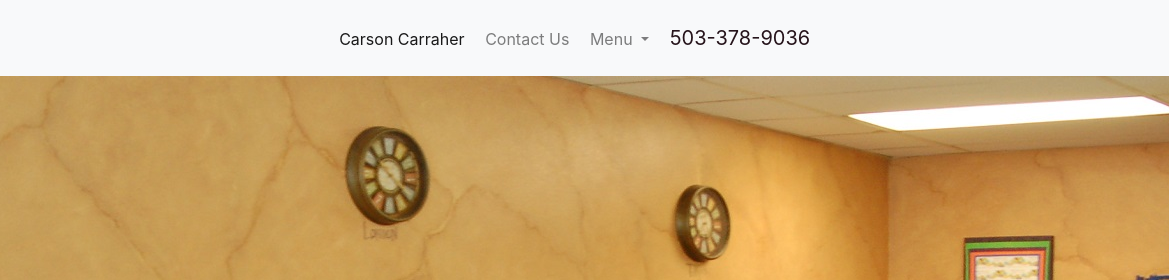
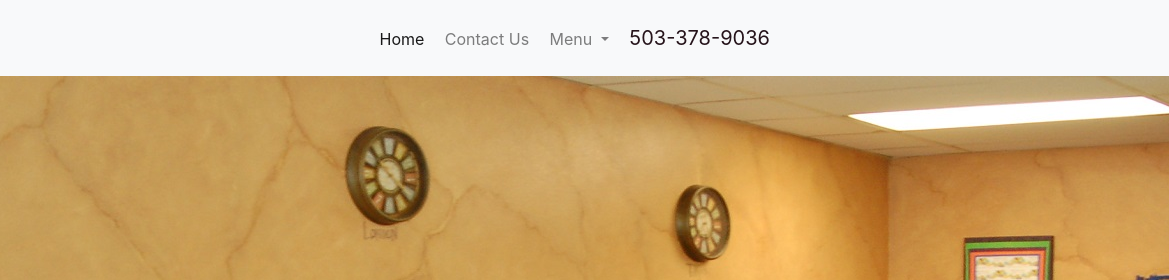
Before and after one commit to Carson133/Carson133.github.io, a plain HTML site: page mainpages/bp.html in a window 1280 px wide. Shown: the top 280 px of the page, 111-1280 px from the left. Drawn offline with nearby package versions, Linux system fonts and the light colour scheme.

Commit message:
Update bp.html

```diff
--- a/mainpages/bp.html
+++ b/mainpages/bp.html
@@ -23,7 +23,7 @@
         <div class="collapse navbar-collapse" id="navbarSupportedContent">
           <ul class="navbar-nav mr-auto">
             <li class="nav-item active">
-              <a class="nav-link" href="/index.html">Carson Carraher <span class="sr-only">(current)</span></a>
+              <a class="nav-link" href="#">Home <span class="sr-only">(current)</span></a>
             </li>
             <li class="nav-item">
               <a class="nav-link" href="/Main_Page/contact_page.html">Contact Us</a>
@@ -49,7 +49,7 @@
       <div class="row">
         <div class="col-sm-12 homepage">
           <div class="image_box">
-            <img src="/pics/bp_shop3.JPG">
+           <img src="/pics/bp_shop3.JPG" >
           </div>
           <div class="text_box">
             <h1>The Best Place <br> For A Break</h1>
```
